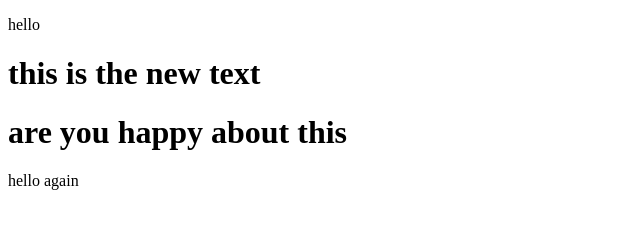
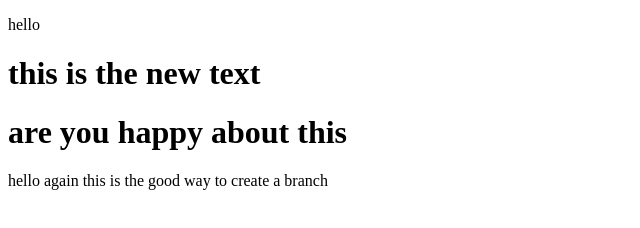
Before and after one commit to Inzita/Test, a plain HTML site: page index.html in a window 1280 px wide. Shown: the whole page, without its empty margins (0-640 px from the left). Drawn offline with Linux system fonts and the light colour scheme.

Commit message:
Update index.html
new text

```diff
--- a/index.html
+++ b/index.html
@@ -9,6 +9,6 @@
     <p>hello</p>
     <h1>this is the new text </h1>
     <h1>are you happy about this</h1>
-    <p>hello again</p>
+    <p>hello again this is the good way to create a branch</p>
 </body>
 </html>
```
